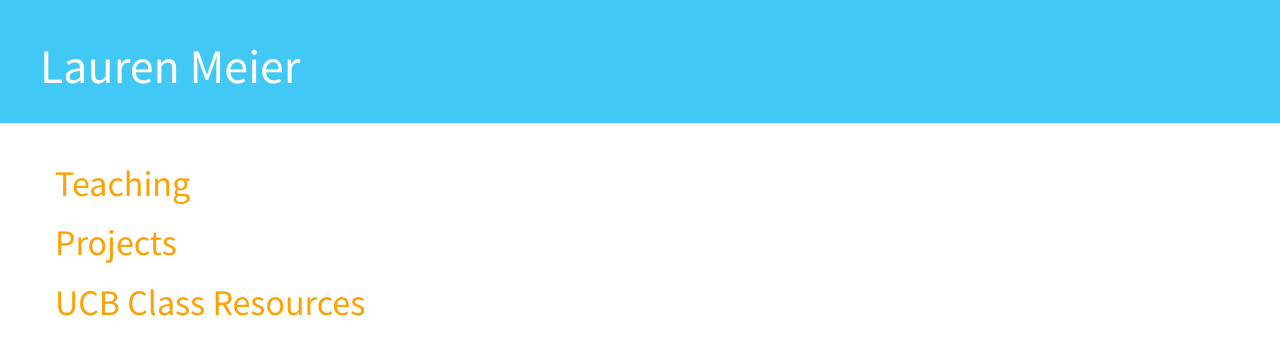
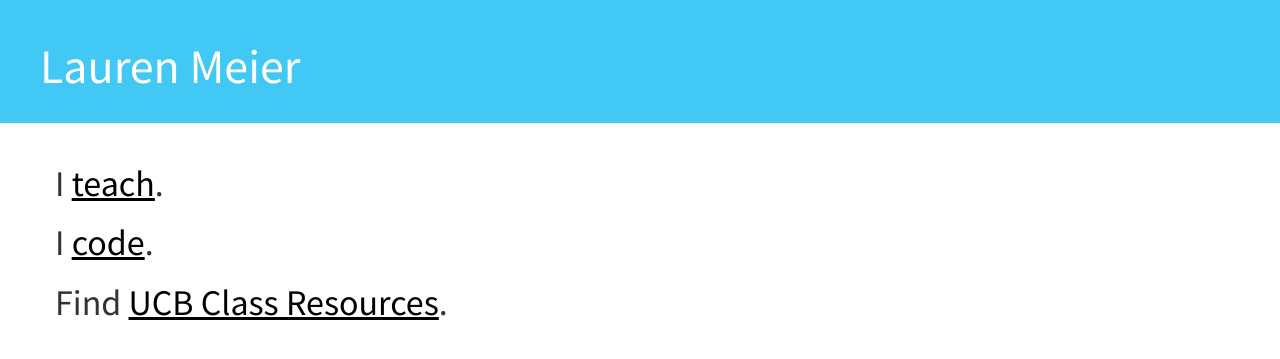
Before and after one commit to laurenmeier/learn-django-blog, a Django app: page / in a window 1280 px wide. Shown: the top 359 px of the page. Run offline with Django 3.2, Linux system fonts and the light colour scheme; some libraries are stand-ins or nearby versions.

Commit message:
personalize home page

```diff
--- a/blog/static/css/blog.css
+++ b/blog/static/css/blog.css
@@ -1,6 +1,7 @@
 h1 a {
-    color: #FCA205;
+    color: #000000;
     font-family: 'Source Sans Pro', sans-serif;
+    text-decoration: underline;
 }
 
 .page-header {
--- a/blog/templates/blog/home_page.html
+++ b/blog/templates/blog/home_page.html
@@ -1,7 +1,7 @@
 {% extends 'blog/base.html' %}
 
 {% block content %}
-    <h1><a href="teaching/">Teaching</a></h1>
-    <h1><a href="projects/">Projects</a></h1>
-    <h1><a href="resources/">UCB Class Resources</a></h1>
+    <h1>I <a href="teaching/">teach</a>.</h1>
+    <h1>I <a href="projects/">code</a>.</h1>
+    <h1>Find <a href="resources/">UCB Class Resources</a>.</h1>
 {% endblock %}
```
